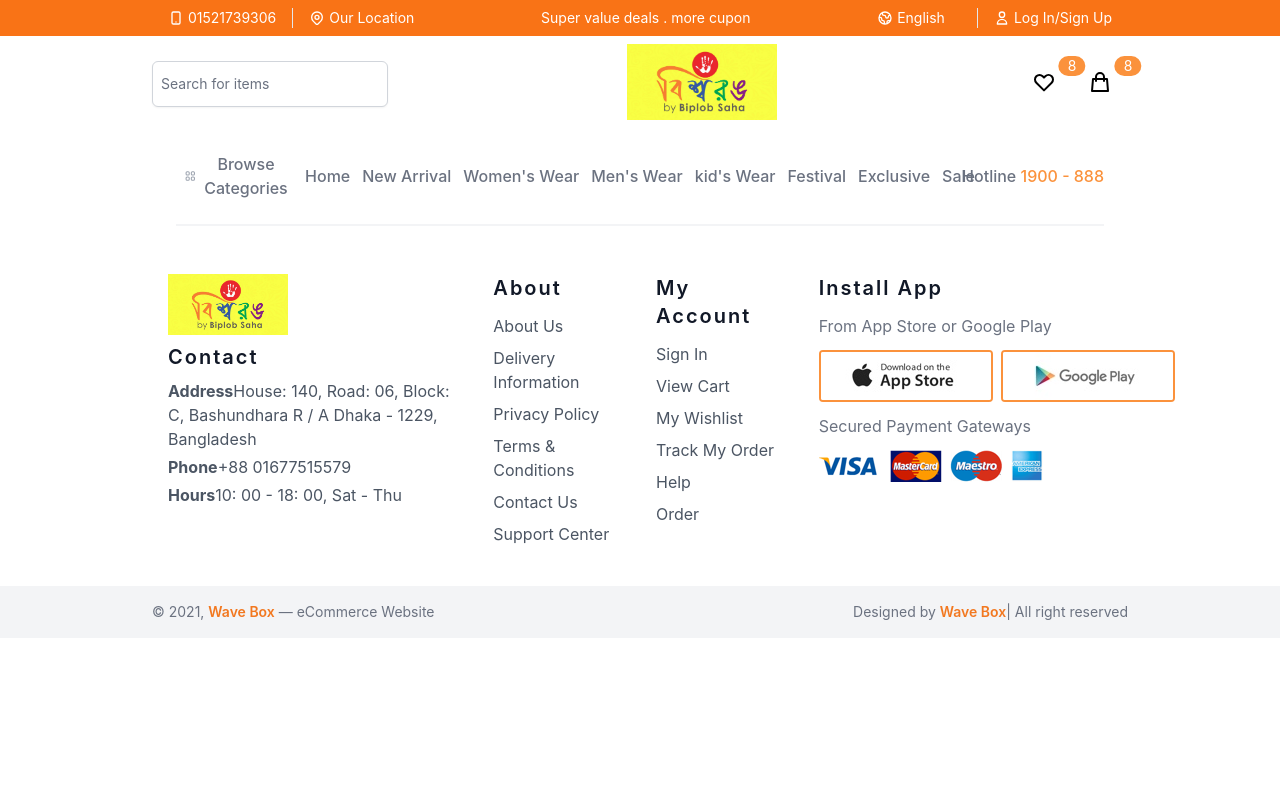
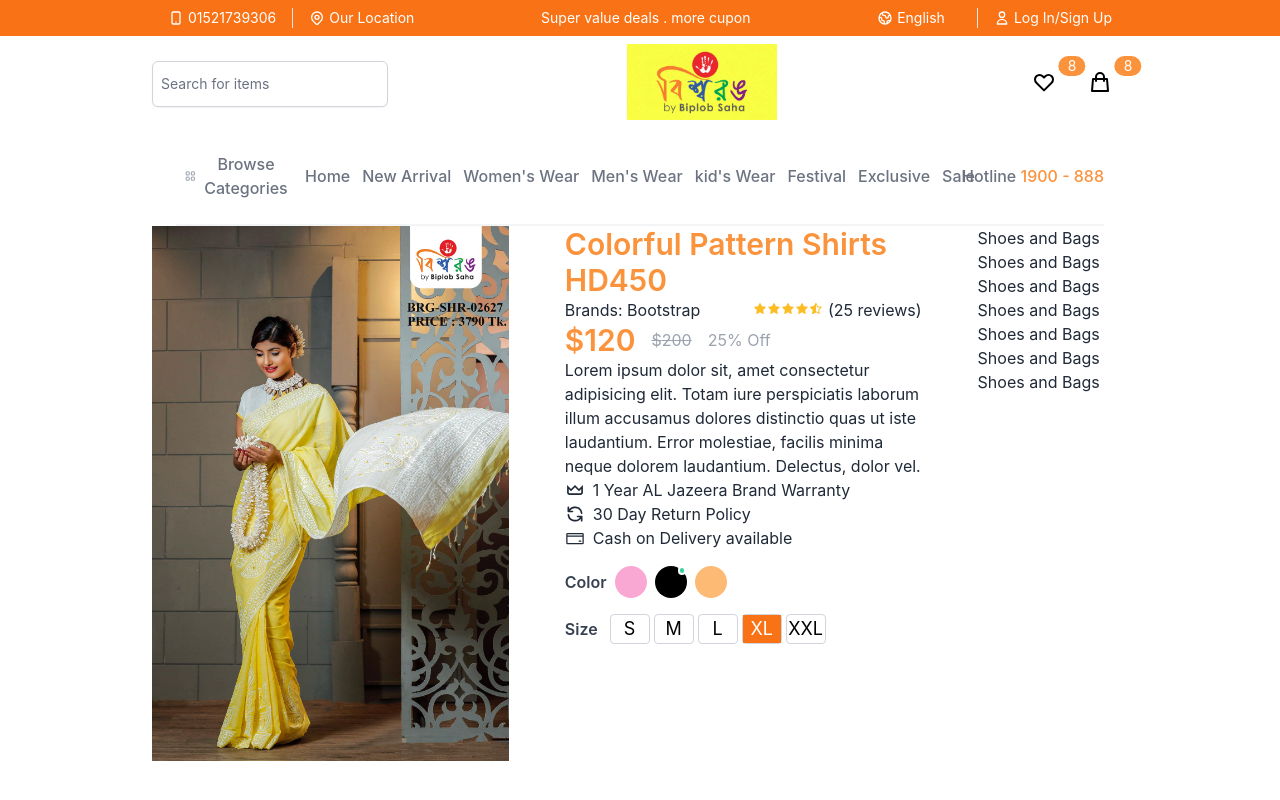
Before and after one commit to Wave-Box/bishworang, a React (Create React App) app: page /product/1 in a window 1280 px wide. Shown: the top 800 px of the page. Built offline with nearby package versions, Linux system fonts and the light colour scheme.

Commit message:
last update

```diff
--- a/src/App.js
+++ b/src/App.js
@@ -1,12 +1,15 @@
 
+import React from 'react';
 import './App.css';
 import { BrowserRouter } from 'react-router-dom';
 import Layout from './views/pages/Layout';
 
 function App() {
+
+
   return (
     <BrowserRouter>
-      <Layout />
+    <Layout />
     </BrowserRouter>
   );
 }
--- a/src/views/components/card/Card2.jsx
+++ b/src/views/components/card/Card2.jsx
@@ -5,6 +5,7 @@ import { HoverIcon } from './ProductCard';
 import product_1 from '../../../assets/images/product/3.jpg'
 import product_2 from '../../../assets/images/product/4.jpg'
 import Rate from '../utils/Rate';
+import Price from '../utils/Price';
 
 const Card2 = ({ img }) => {
     return (
@@ -44,9 +45,8 @@ const Card2 = ({ img }) => {
                 <div className="text-center">
                     <Rate rating={3.6} />
                 </div>
-                <h6 className='text-lg font-semibold text-center text-orange-400 m-0'>
-                    $28.80 <span className='line-through text-sm text-gray-400'> $23.66</span>
-                </h6>
+
+                <Price currentPrice={28.80} oldPrice={23.66} />
 
 
             </div>
--- a/src/views/components/card/ProductCard.jsx
+++ b/src/views/components/card/ProductCard.jsx
@@ -6,9 +6,10 @@ import { motion } from "framer-motion"
 import './productCard.css'
 import { BsShuffle, BsBagPlus } from "react-icons/bs";
 import Rate from '../utils/Rate';
+import { NavLink } from 'react-router-dom';
 const ProductCard = () => {
     return (
-        <div className="">
+        <NavLink to={'/product/1'} className="">
             <div className="card shadow-md rounded-2xl group relative w-72 border border-orange-200">
                 <figure className='m-2 overflow-hidden rounded-xl'>
                     <motion.img whileHover={{
@@ -62,7 +63,7 @@ const ProductCard = () => {
                     </div>
                 </div>
             </div>
-        </div>
+        </NavLink>
     );
 };
 
--- /dev/null
+++ b/src/views/components/utils/ColorSelect.jsx
@@ -0,0 +1,15 @@
+import React from 'react';
+
+const ColorSelect = ({setSelect,select,selectColor,bg}) => {
+
+    return (
+        <>
+            <div onClick={() => setSelect(selectColor)} class={`avatar ${select === selectColor ? "online" : null}`}>
+                <div class={`${bg} text-neutral-content rounded-full w-8`}>
+                </div>
+            </div>
+        </>
+    );
+};
+
+export default ColorSelect;
--- /dev/null
+++ b/src/views/components/utils/Price.jsx
@@ -0,0 +1,13 @@
+import React from 'react';
+
+const Price = ({currentPrice,oldPrice}) => {
+    return (
+        <>
+            <h6 className='text-lg font-semibold text-center text-orange-400 m-0'>
+                    ${currentPrice} <span className='line-through text-sm text-gray-400'> ${oldPrice}</span>
+                </h6>
+        </>
+    );
+};
+
+export default Price;
--- /dev/null
+++ b/src/views/components/utils/SizeSelect.jsx
@@ -0,0 +1,14 @@
+import React from 'react';
+
+const SizeSelect = ({ setSelect, select,selectSize }) => {
+    return (
+        <>
+            <div onClick={() => setSelect(selectSize)} class={`border border-gray-300 w-10 rounded ${select === selectSize ? "bg-orange-500 text-white" : null}`}>
+                    <p class={`text-lg text-center ${select === selectSize ? "bg-orange-500 text-white" : 'text-black'}`}>{selectSize}</p>
+                </div>
+
+        </>
+    );
+};
+
+export default SizeSelect;
--- /dev/null
+++ b/src/views/pages/DarkLayout.jsx
@@ -0,0 +1,25 @@
+import React from 'react';
+import Header from './common/Header';
+import Footer from './common/Footer';
+// import Main from './common/Main';
+
+const DarkLayout = () => {
+    return (
+        <>
+         <div className='bg-white'>
+                <div>
+                    <Header />
+                </div>
+                {/* <main>
+                    <Main />
+                </main> */}
+                <div>
+                    <Footer />
+                </div>
+            </div>
+
+        </>
+    );
+};
+
+export default DarkLayout;
--- a/src/views/pages/common/Main.jsx
+++ b/src/views/pages/common/Main.jsx
@@ -1,5 +1,6 @@
 import React, { Suspense } from "react";
 import { Route, Routes } from "react-router-dom";
+import SingleProduct from "../singleProduct/SingleProduct";
 // import { SingleProduct } from "../singleProduct/SingleProduct";
 // import { Home } from "../home/Home";
 
@@ -14,7 +15,7 @@ const Main = () => {
             <Suspense fallback={<>Loading...</>}>
                 <Routes>
                     <Route path="/" element={<Home />} />
-                    {/* <Route path="/product/:id" element={<SingleProduct />} /> */}
+                    <Route path="/product/:id" element={<SingleProduct />} />
                     <Route path="/login" element={<Login />} />
                 </Routes>
             </Suspense>
--- a/src/views/pages/singleProduct/SingleProduct.jsx
+++ b/src/views/pages/singleProduct/SingleProduct.jsx
@@ -1,7 +1,73 @@
-import React from 'react';
+import React, { useState } from 'react';
+import { CgCrown } from 'react-icons/cg'
+import { VscCreditCard } from 'react-icons/vsc'
+import { HiOutlineRefresh } from 'react-icons/hi'
+import single from '../../../assets/images/product/1.jpg'
+import Rate from '../../components/utils/Rate';
+import ColorSelect from '../../components/utils/ColorSelect';
+import SizeSelect from '../../components/utils/SizeSelect';
+
 const SingleProduct = () => {
+    const [selectColor, setSelectColor] = useState('black')
+    const [selectSize, setSelectSize] = useState('XL')
     return (
-        <div>
+        <div className='container mx-auto'>
+            <div className="grid grid-cols-5 md:gap-14">
+
+                <div className="col-span-2">
+                    <img src={single} alt="" />
+                </div>
+                <div className="col-span-2">
+                    <h2 className='text-3xl font-semibold text-orange-400 '>Colorful Pattern Shirts HD450</h2>
+                    <div className="flex justify-between items-center ">
+                        <div className=""><p> <span>Brands: </span> Bootstrap</p></div>
+                        <div className=""><Rate rating={4.5} /> <span>(25 reviews)</span></div>
+                    </div>
+
+                    <div className="flex justify-start items-center gap-x-4">
+                        <h6 className='text-3xl font-semibold text-center text-orange-400 m-0'>
+                            ${120.00} </h6>
+                        <p className='line-through text-md text-gray-400'> ${200.00}</p>
+                        <p className='text-md text-gray-400'> 25% Off</p>
+
+                    </div>
+                    <div className="">
+                        <p>Lorem ipsum dolor sit, amet consectetur adipisicing elit. Totam iure perspiciatis laborum illum accusamus dolores distinctio quas ut iste laudantium. Error molestiae, facilis minima neque dolorem laudantium. Delectus, dolor vel.</p>
+                    </div>
+                    <div className="flex flex-col">
+                        <div className="flex gap-2 justify-start items-center"><CgCrown size={20} /> <span>1 Year AL Jazeera Brand Warranty</span></div>
+                        <div className="flex gap-2 justify-start items-center"><HiOutlineRefresh size={20} /> <span>30 Day Return Policy</span></div>
+                        <div className="flex gap-2 justify-start items-center"><VscCreditCard size={20} /> <span>Cash on Delivery available</span></div>
+                    </div>
+
+                    <div className="flex gap-2 justify-start items-center my-4">
+                        <h6 className='text-md font-semibold text-gray-700'>Color</h6>
+                        <ColorSelect select={selectColor} setSelect={setSelectColor} selectColor={'pink'} bg={'bg-pink-300'} />
+                        <ColorSelect select={selectColor} setSelect={setSelectColor} selectColor={'black'} bg={'bg-black'} />
+                        <ColorSelect select={selectColor} setSelect={setSelectColor} selectColor={'orange'} bg={'bg-orange-300'} />
+
+                    </div>
+                    <div className="flex gap-1 justify-start items-center my-4">
+                        <h6 className='text-md font-semibold text-gray-700 mr-2'>Size</h6>
+                        <SizeSelect select={selectSize} setSelect={setSelectSize} selectSize={'S'} bg={'bg-pink-300'} />
+                        <SizeSelect select={selectSize} setSelect={setSelectSize} selectSize={'M'} bg={'bg-pink-300'} />
+                        <SizeSelect select={selectSize} setSelect={setSelectSize} selectSize={'L'} bg={'bg-pink-300'} />
+                        <SizeSelect select={selectSize} setSelect={setSelectSize} selectSize={'XL'} bg={'bg-pink-300'} />
+                        <SizeSelect select={selectSize} setSelect={setSelectSize} selectSize={'XXL'} bg={'bg-pink-300'} />
+
+
+                    </div>
+                </div>
+                <div className="col-span-1 flex flex-col">
+                    <p>Shoes and Bags</p>
+                    <p>Shoes and Bags</p>
+                    <p>Shoes and Bags</p>
+                    <p>Shoes and Bags</p>
+                    <p>Shoes and Bags</p>
+                    <p>Shoes and Bags</p>
+                    <p>Shoes and Bags</p>
+                </div>
+            </div>
 
         </div>
     );
```
